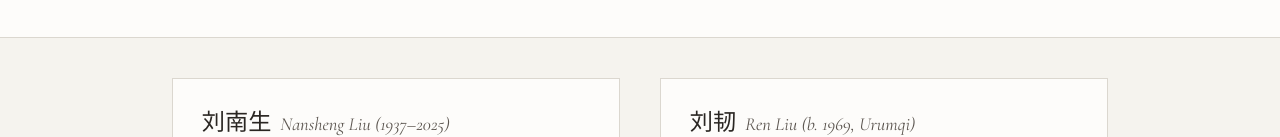
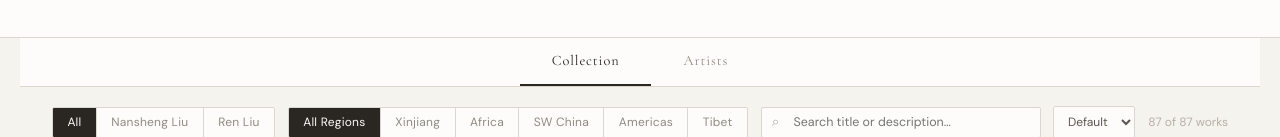
Before and after one commit to JingzhiPan/Liu_Family_Paintings, a plain HTML site: page index.html in a window 1280 px wide. Shown: the part 183-320 px from the top of the page. Drawn offline with nearby package versions, Linux system fonts and the light colour scheme.

Commit message:
split Collection and Artists into separate tabbed views
Ported the demo's view-panel structure:
- New .site-nav tab strip below the header with two tabs: Collection (default)
  and Artists
- Wrap <section class="bios"> + <section class="press-section"> in
  <div id="view-artists" class="view-panel">
- Wrap .controls-bar + .gallery in <div id="view-collection" class="view-panel active">
- switchView() toggles .active on the panels and their nav buttons, and
  scrolls to top
- Both lightboxes (.lb, .press-lb) stay outside the panels so they overlay
  regardless of which view is active
- Print stylesheet shows both panels (.view-panel{display:block!important})
  and hides .site-nav so the printed catalog is unchanged
- setLang() now also translates the .site-nav buttons (藏品/艺术家)

```diff
--- a/index.html
+++ b/index.html
@@ -65,6 +65,23 @@
   .shortlist-float:hover{transform:translateY(-2px);box-shadow:0 12px 36px rgba(0,0,0,0.15);}
   .shortlist-float .count{background:var(--accent);padding:0.1rem 0.45rem;border-radius:2px;font-size:0.7rem;min-width:1.4rem;text-align:center;}
   .shortlist-float.empty{opacity:0.5;pointer-events:none;}
+
+  /* ── SITE NAV ── */
+  .site-nav{
+    max-width:1240px;margin:0 auto;
+    display:flex;justify-content:center;gap:0;
+    border-bottom:1px solid var(--border);background:var(--white);
+  }
+  .site-nav button{
+    padding:0.9rem 2rem;border:none;background:transparent;
+    font-family:var(--serif-en);font-size:0.9rem;letter-spacing:0.06em;
+    color:var(--text-light);cursor:pointer;transition:all 0.2s;
+    border-bottom:2px solid transparent;position:relative;
+  }
+  .site-nav button.active{color:var(--text);border-bottom-color:var(--text);}
+  .site-nav button:hover:not(.active){color:var(--text-mid);}
+  .view-panel{display:none;}
+  .view-panel.active{display:block;}
 
   /* ── ARTIST BIOS ── */
   .bios{max-width:1000px;margin:0 auto;padding:2.5rem 2rem;display:grid;grid-template-columns:1fr 1fr;gap:2.5rem;}
@@ -239,7 +256,8 @@
   }
 
   @media print{
-    .lang-toggle,.controls-bar,.lb,.shortlist-float,.sl-panel,.sel-btn,.search-box,.sort-select,.press-lb{display:none!important;}
+    .lang-toggle,.controls-bar,.lb,.shortlist-float,.sl-panel,.sel-btn,.search-box,.sort-select,.press-lb,.site-nav{display:none!important;}
+    .view-panel{display:block!important;}
     .gallery{grid-template-columns:repeat(3,1fr);gap:0.8rem;}
     .card{break-inside:avoid;box-shadow:none!important;transform:none!important;}
     body{background:white;}
@@ -299,6 +317,12 @@
   <div class="tag i18n" data-zh="供博物馆评估与遴选 · 共 87 幅" data-en="For Museum Evaluation & Selection · 87 Works">供博物馆评估与遴选 · 共 87 幅</div>
 </header>
 
+<nav class="site-nav">
+  <button class="active" onclick="switchView('collection')" data-zh="藏品" data-en="Collection" id="navCollection">Collection</button>
+  <button onclick="switchView('artists')" data-zh="艺术家" data-en="Artists" id="navArtists">Artists</button>
+</nav>
+
+<div id="view-artists" class="view-panel">
 <section class="bios">
   <div class="bio-card">
     <div class="bio-header">
@@ -382,6 +406,8 @@
   </div>
 </section>
 
+</div><!-- end view-artists -->
+
 <!-- Press Lightbox -->
 <div class="press-lb" id="pressLB" onclick="closePressLB()">
   <button class="press-lb-nav prev" onclick="navPressLB(-1,event)">‹</button>
@@ -389,6 +415,7 @@
   <button class="press-lb-nav next" onclick="navPressLB(1,event)">›</button>
 </div>
 
+<div id="view-collection" class="view-panel active">
 <div class="controls-bar">
   <div class="pill-group" id="artistFilter">
     <button class="active" data-v="all" data-zh="全部" data-en="All">全部</button>
@@ -413,6 +440,7 @@
 </div>
 
 <div class="gallery" id="gallery"></div>
+</div><!-- end view-collection -->
 
 <!-- Lightbox -->
 <div class="lb" id="lb" onclick="closeLB(event)">
@@ -475,6 +503,7 @@ function setLang(l){
   lang=l;
   document.querySelectorAll('.lang-toggle button').forEach(b=>b.classList.toggle('active',(l==='zh'&&b.textContent==='中文')||(l==='en'&&b.textContent==='EN')));
   document.querySelectorAll('.i18n').forEach(el=>{const v=el.getAttribute('data-'+l);if(v)el.textContent=v;});
+  document.querySelectorAll('.site-nav button').forEach(b=>{const v=b.getAttribute('data-'+l);if(v)b.textContent=v;});
   document.querySelectorAll('#artistFilter button').forEach(b=>{const v=b.getAttribute('data-'+l);if(v)b.textContent=v;});
   document.querySelectorAll('#regionFilter button').forEach(b=>{const v=b.getAttribute('data-'+l);if(v)b.textContent=v;});
   document.getElementById('searchInput').placeholder=l==='en'?'Search title or description…':'搜索标题或描述…';
@@ -638,6 +667,15 @@ function exportSL(){
   URL.revokeObjectURL(a.href);
 }
 
+// View switching
+function switchView(view){
+  document.getElementById('view-collection').classList.toggle('active',view==='collection');
+  document.getElementById('view-artists').classList.toggle('active',view==='artists');
+  document.getElementById('navCollection').classList.toggle('active',view==='collection');
+  document.getElementById('navArtists').classList.toggle('active',view==='artists');
+  window.scrollTo(0,0);
+}
+
 // Press Lightbox
 const pressImages=['press/liu_nansheng_middle_land_cover.jpg','press/liu_nansheng_middle_land_p1.jpg','press/liu_nansheng_middle_land_p2.jpg','press/liu_nansheng_middle_land_p3.jpg','press/liu_nansheng_middle_land_p4.jpg'];
 let pressIdx=-1;
```
